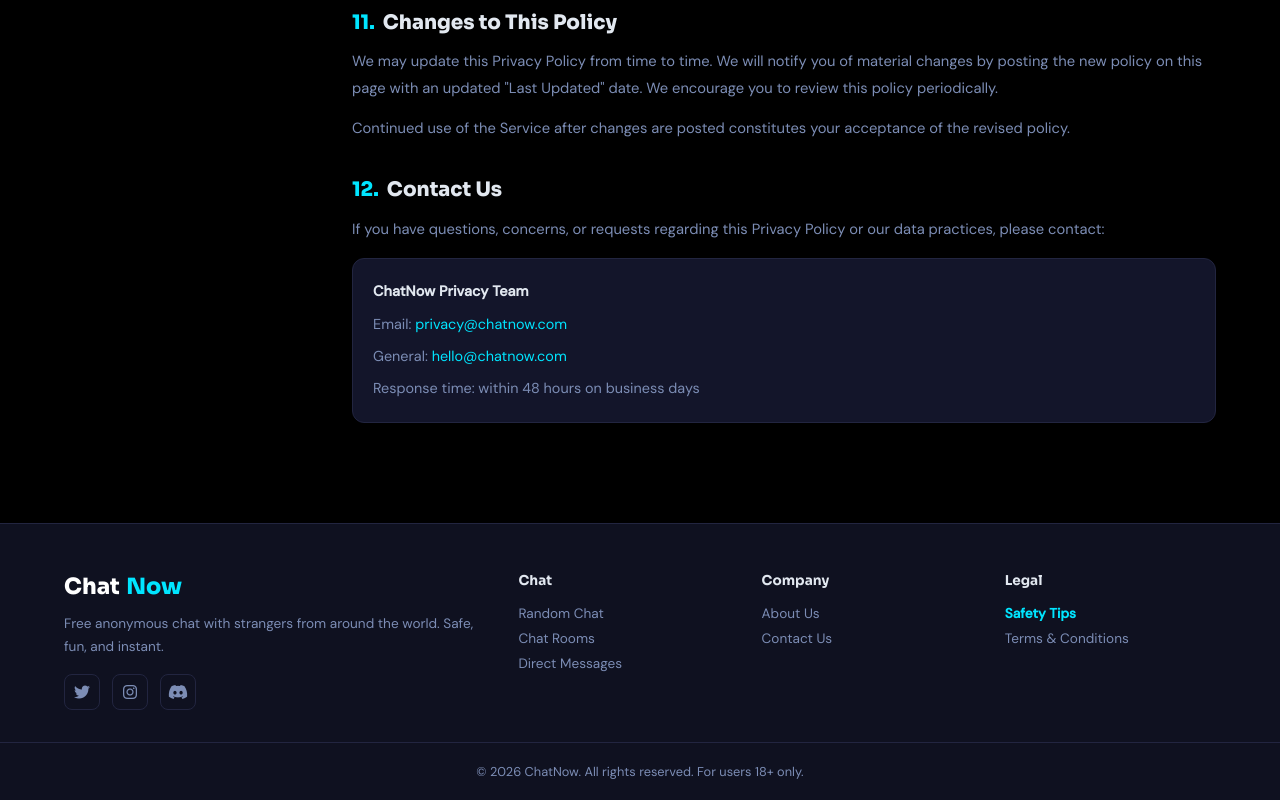
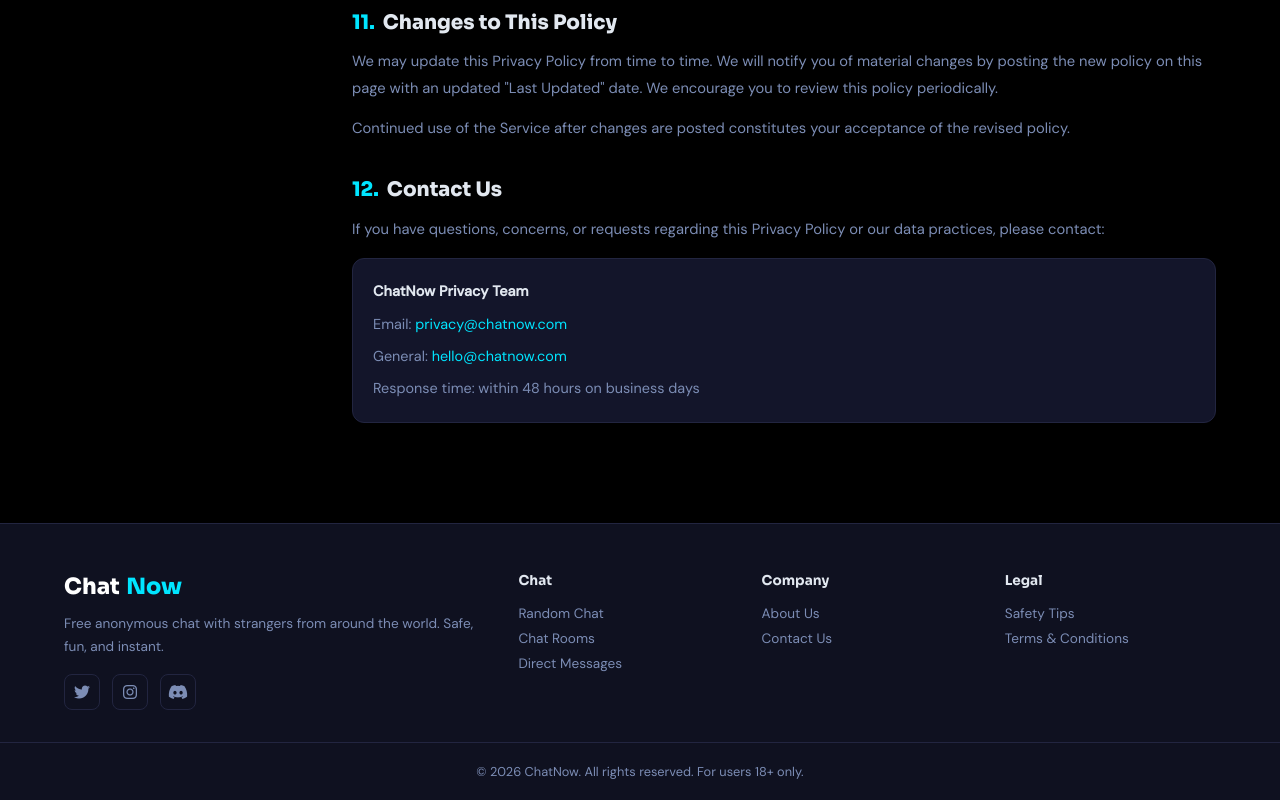
Before and after one commit to chamikumarap-commits/chatrealtime, a website: page public/safety.html in a window 1280 px wide. Shown: the part 3663-4463 px from the top of the page. Drawn offline with Linux system fonts and the light colour scheme.

Commit message:
Update safety.html

```diff
--- a/public/safety.html
+++ b/public/safety.html
@@ -242,7 +242,7 @@
     </div>
     <div class="footer-links">
       <h5>Legal</h5>
-      <a href="/safety " class="active-link">Safety Tips</a>
+      <a href="/safety " >Safety Tips</a>
       <a href="/terms">Terms &amp; Conditions</a>
     </div>
   </div>
```
